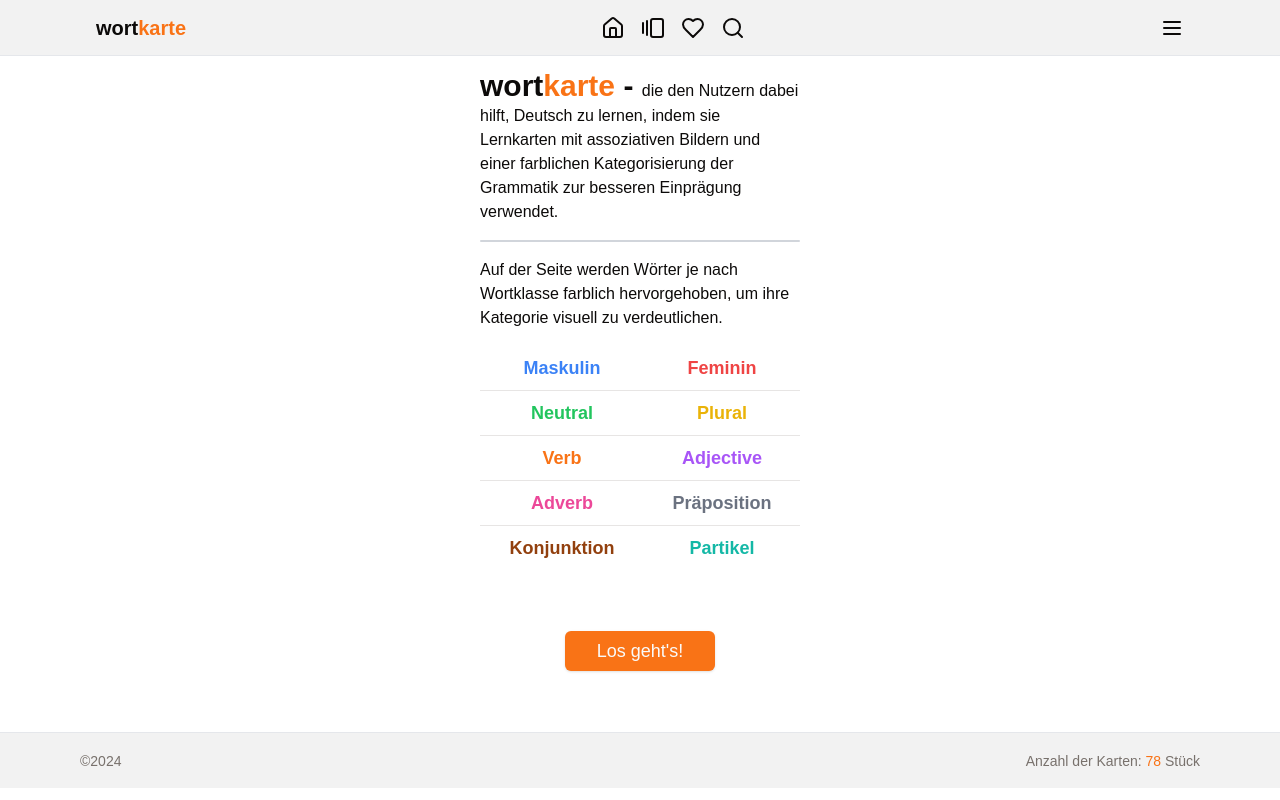
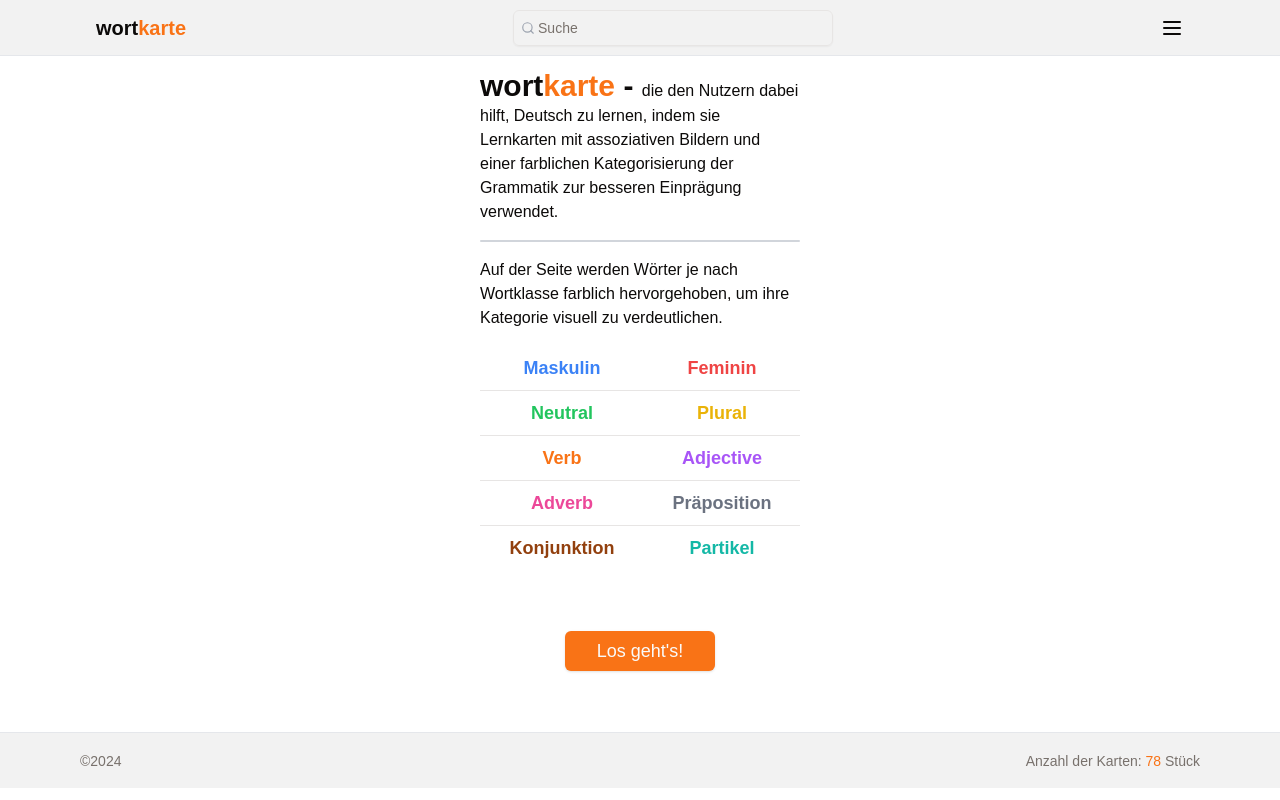
Before and after one commit to stoczec/wortkarte, a Next.js app: page / in a window 1280 px wide. Built offline with nearby package versions, Linux system fonts and the light colour scheme.

Commit message:
"Removed icons from header, added SearchBar component and useFilteredCards hook"

```diff
--- a/src/components/Header.tsx
+++ b/src/components/Header.tsx
@@ -1,27 +1,22 @@
+'use client'
+
 import React from 'react'
-import { House, Heart, Search, GalleryHorizontalEnd } from 'lucide-react'
-import { MaxWidthWrapper, BurgerMenu } from '.'
+import { MaxWidthWrapper, BurgerMenu, SearchBar } from '.'
 import Link from 'next/link'
+import { useFilteredCards } from '@/hooks'
 
 export const Header = () => {
+	const { searchQuery, updateSearchQuery } = useFilteredCards()
 	return (
 		<header className="h-14 inset-x-0 top-0 w-full border-b border-gray-200 bg-black/5 backdrop-blur-lg transition-all px-4">
 			<MaxWidthWrapper className="flex items-center justify-between py-4">
 				<Link href="/" className="text-xl font-semibold">
 					wort<span className="text-primary">karte</span>
 				</Link>
-				<div className="flex items-center gap-4">
-					<Link href="/">
-						<House />
-					</Link>
-					<Link href="/page/1">
-						<GalleryHorizontalEnd />
-					</Link>
-					<Link href="/favorite/1">
-						<Heart />
-					</Link>
-					<Search />
-				</div>
+				<SearchBar
+					searchQuery={searchQuery}
+					setSearchQuery={updateSearchQuery}
+				/>
 				<BurgerMenu />
 			</MaxWidthWrapper>
 		</header>
```
Also changed, not shown: 1 other file (tests, documents, lock files or other folders).
